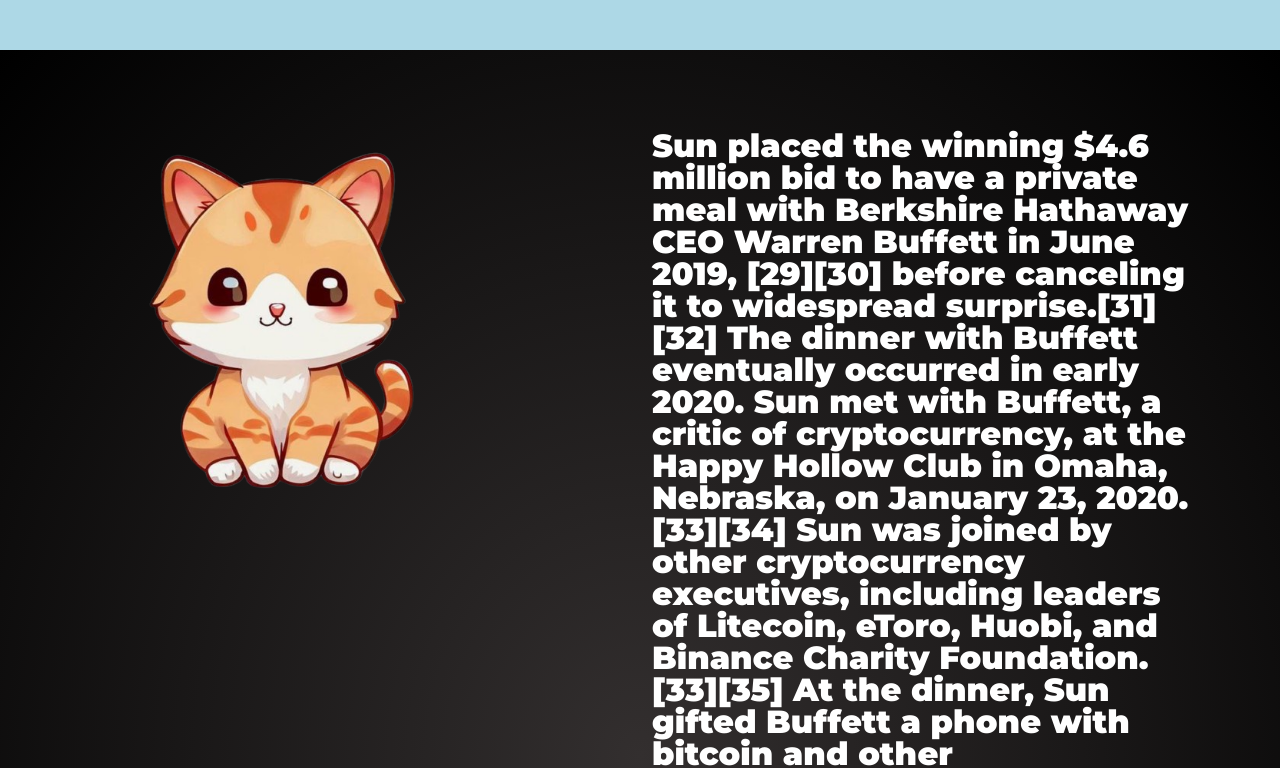
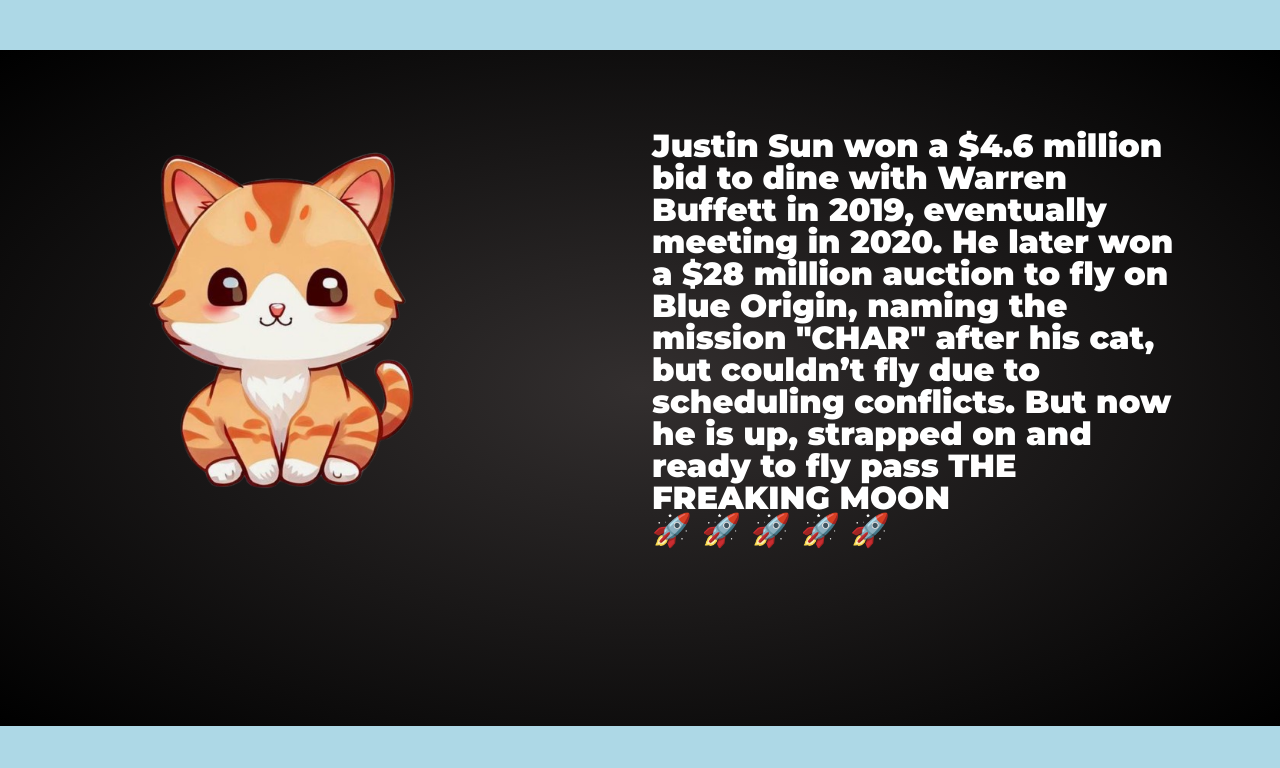
Before and after one commit to Bryan-Lota/CHARSUN, a plain HTML site: page index.html in a window 1280 px wide. Shown: the part 780-1548 px from the top of the page. Drawn offline with nearby package versions, Linux system fonts and the light colour scheme.

Commit message:
Update index.html

```diff
--- a/index.html
+++ b/index.html
@@ -24,7 +24,7 @@
     <div class="container-fluid">
     <!-- Nav Bar -->
     <nav class="navbar navbar-expand-lg navbar-dark ">
-      <a class="navbar-brand" href="HTTPS://CHARCATSUN.VERCEL.APP">Char</a>
+      <a class="navbar-brand" href="#">Char</a>
       <button class="navbar-toggler" type="button" data-bs-toggle="collapse" data-bs-target="#navbarSupportedContent" aria-controls="navbarSupportedContent" aria-expanded="false" aria-label="Toggle navigation">
         <span class="navbar-toggler-icon"></span>
       </button>
@@ -67,11 +67,9 @@
           <img src="images/chartype.png" id="iphone6" alt="Char">
         </div>
         <div class="col-lg-6 col-md-12 col-sm-12" >
-          <h1 class="tpm" id="bigboys">Sun placed the winning $4.6 million
-            bid to have a private meal with Berkshire Hathaway CEO Warren Buffett in June 2019,
-            [29][30] before canceling it to widespread surprise.[31][32] The dinner with Buffett eventually occurred in early 2020. Sun met with Buffett, a critic of cryptocurrency, at the Happy Hollow Club in Omaha, Nebraska, on January 23, 2020.[33][34] Sun was joined by other cryptocurrency executives, including leaders of Litecoin, eToro, Huobi, and Binance Charity Foundation.[33][35] At the dinner, Sun gifted Buffett a phone with bitcoin and other cryptocurrencies.[36] The money from the charity auction benefited the Glide Foundation, which Buffett's late wife Susan introduced to Buffett after volunteering there.[37]
-
-            In December 2021, Sun won an auction with a bid of $28 million to be the first paying passenger to fly on Blue Origin's New Shepard vehicle in July 2021 that he named Char after his pet cat, but he was not able to fly on the mission due to a scheduling conflict.</h1>
+          <h1 class="tpm" id="bigboys"> Justin Sun won a $4.6 million bid to dine with Warren Buffett in 2019, eventually meeting in 2020. He later won a $28 million auction to fly on Blue Origin, naming the mission "CHAR" after his cat,
+             but couldn’t fly due to scheduling conflicts. But now he is up, strapped on and ready to fly pass THE FREAKING MOON
+             <br> 🚀 🚀 🚀 🚀 🚀</h1>
         </div>
 
       </div>
```
